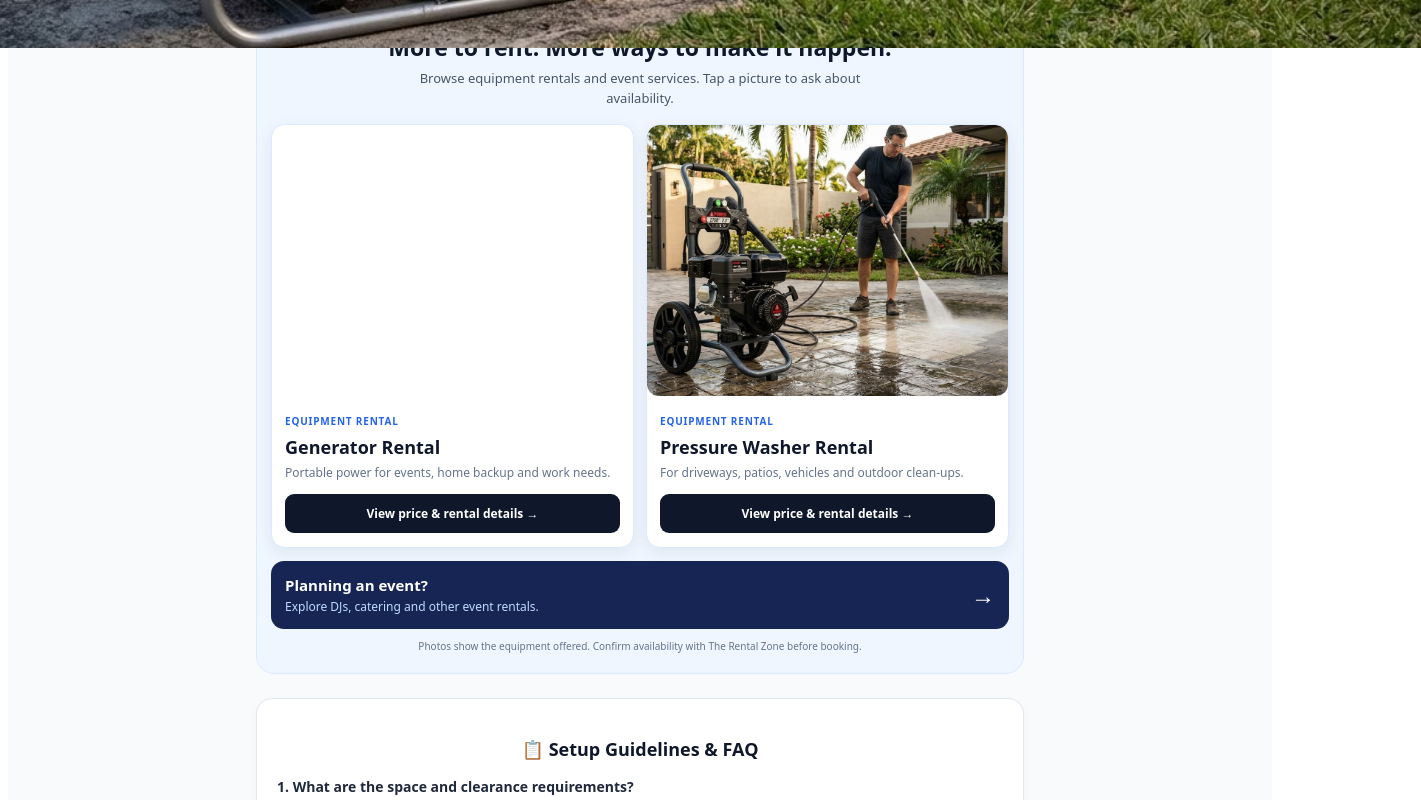
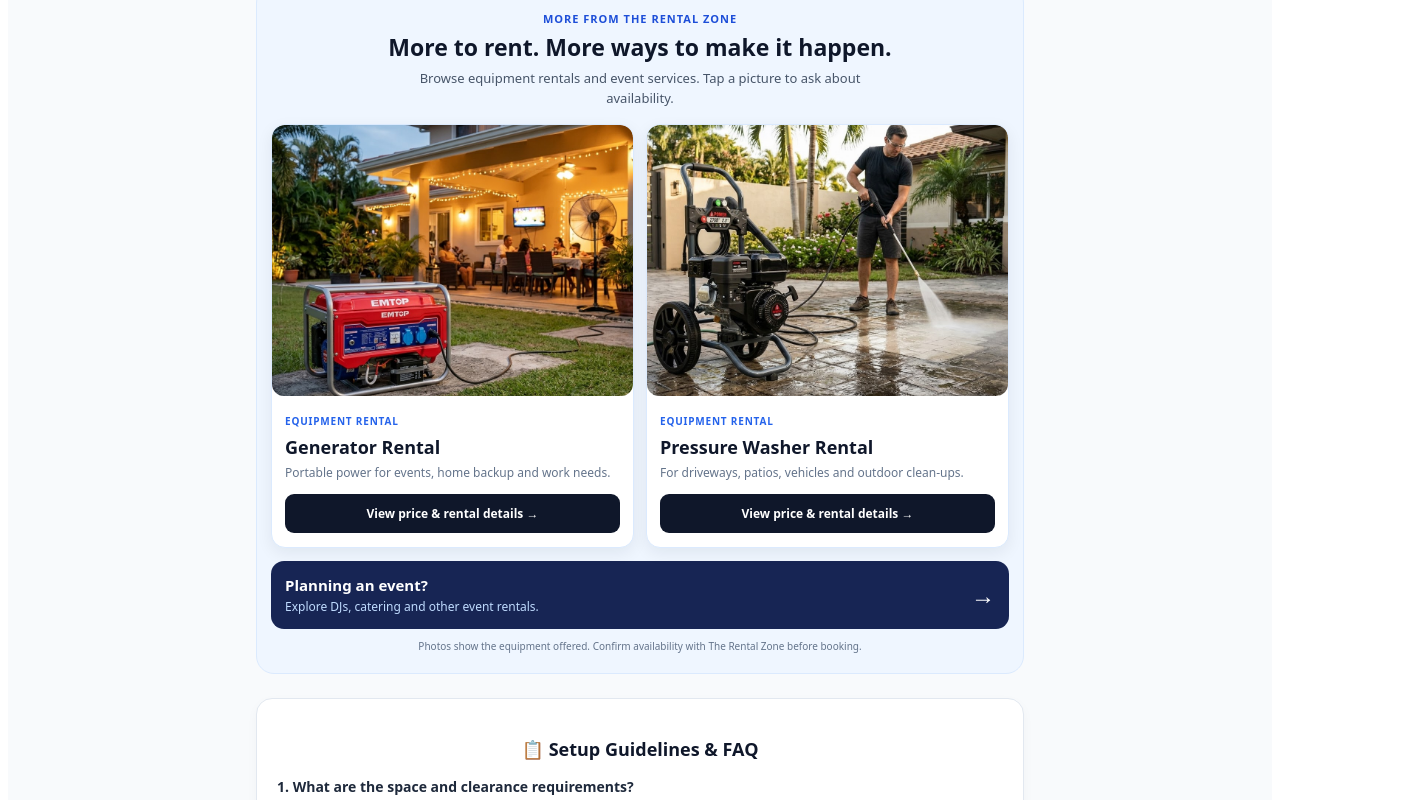
Before and after one commit to andellollivierre-sys/rental-zone, a React (Vite) app: page / in a window 1280 px wide. Shown: the part 840-1640 px from the top of the page, 1421 px wide, since content can reach past the window. Built offline with nearby package versions, Linux system fonts and the light colour scheme; no server answers; the database is empty.

Commit message:
Anchor generator image inside its equipment container

```diff
--- a/src/components/LandingPage.jsx
+++ b/src/components/LandingPage.jsx
@@ -1218,7 +1218,7 @@ export default function LandingPage() {
             gap: 12
           }}>
             <article style={{ overflow: 'hidden', borderRadius: 14, background: '#ffffff', border: '1px solid #dbeafe', boxShadow: '0 5px 16px rgba(15,23,42,.07)' }}>
-              <div className="equipment-image-background" style={{ width: '100%', aspectRatio: '4 / 3', backgroundColor: '#ffffff', colorScheme: 'only light', borderRadius: 12, overflow: 'hidden' }}>
+              <div className="equipment-image-background" style={{ position: 'relative', width: '100%', aspectRatio: '4 / 3', backgroundColor: '#ffffff', colorScheme: 'only light', borderRadius: 12, overflow: 'hidden' }}>
                 <img
                   src="/1795605347909.jpg"
                   alt="EMTOP 3000W gasoline generator"
```
